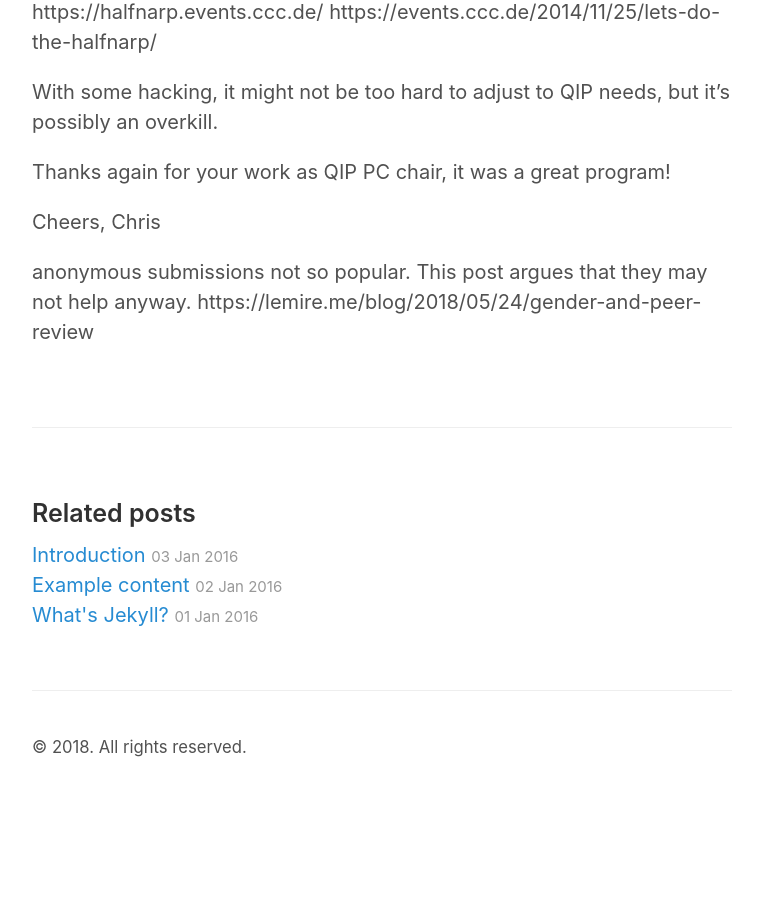
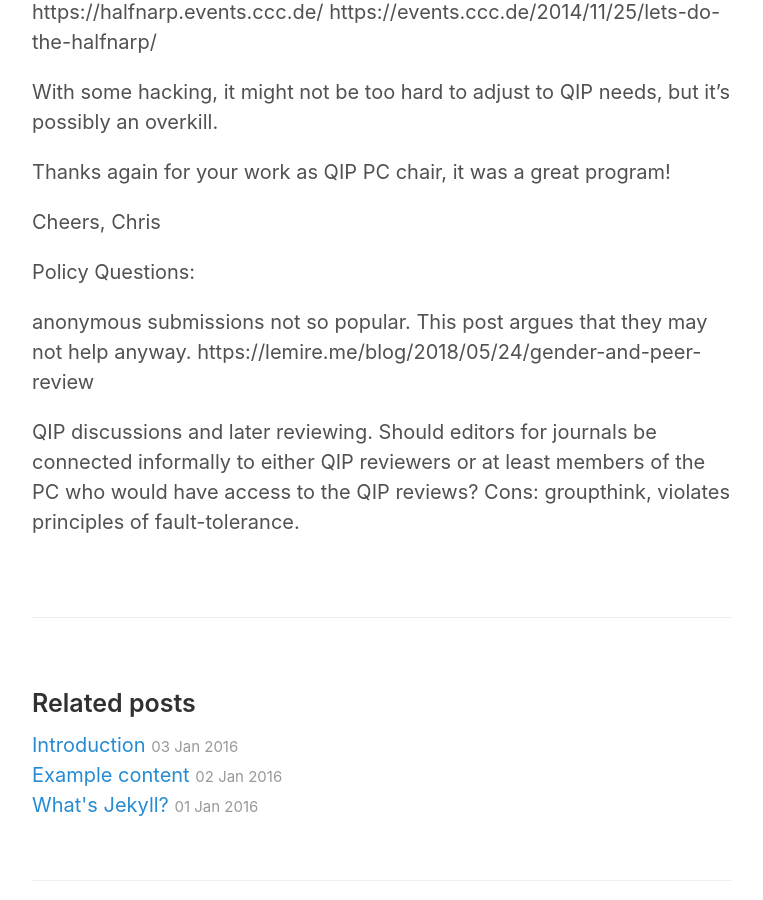
Before and after one commit to quantum-aram/quantum-aram.github.io, a Jekyll site: the page built from _posts/2018-05-04-PC.md, in a window 1280 px wide and 900 px high, scrolled down 1164 px. Shown: the whole window, without its empty margins (258-1021 px from the left). Built offline with Jekyll 4.4.1, drawn with Linux system fonts in a browser that asks for light colours; before the commit the page ends 1965 px from its top, so only the background shows below that.

Commit message:
more thoughts

```diff
--- a/_posts/2018-05-04-PC.md
+++ b/_posts/2018-05-04-PC.md
@@ -47,5 +47,12 @@ Thanks again for your work as QIP PC chair, it was a great program!
 Cheers,
 Chris
 
+Policy Questions:
+
 anonymous submissions not so popular.  This post argues that they may not help anyway.
 https://lemire.me/blog/2018/05/24/gender-and-peer-review
+
+QIP discussions and later reviewing.  Should editors for journals be
+connected informally to either QIP reviewers or at least members of
+the PC who would have access to the QIP reviews?
+Cons: groupthink, violates principles of fault-tolerance.
```
